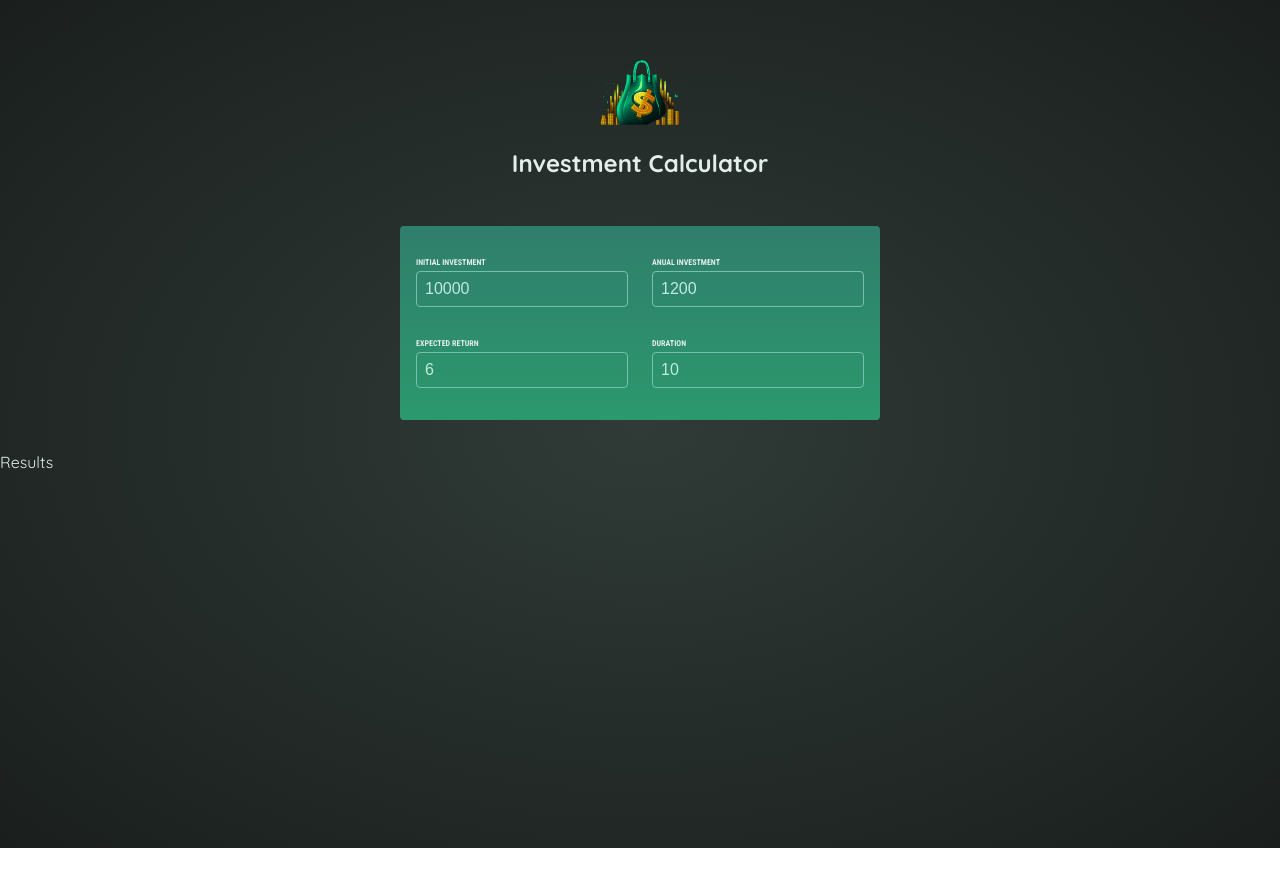
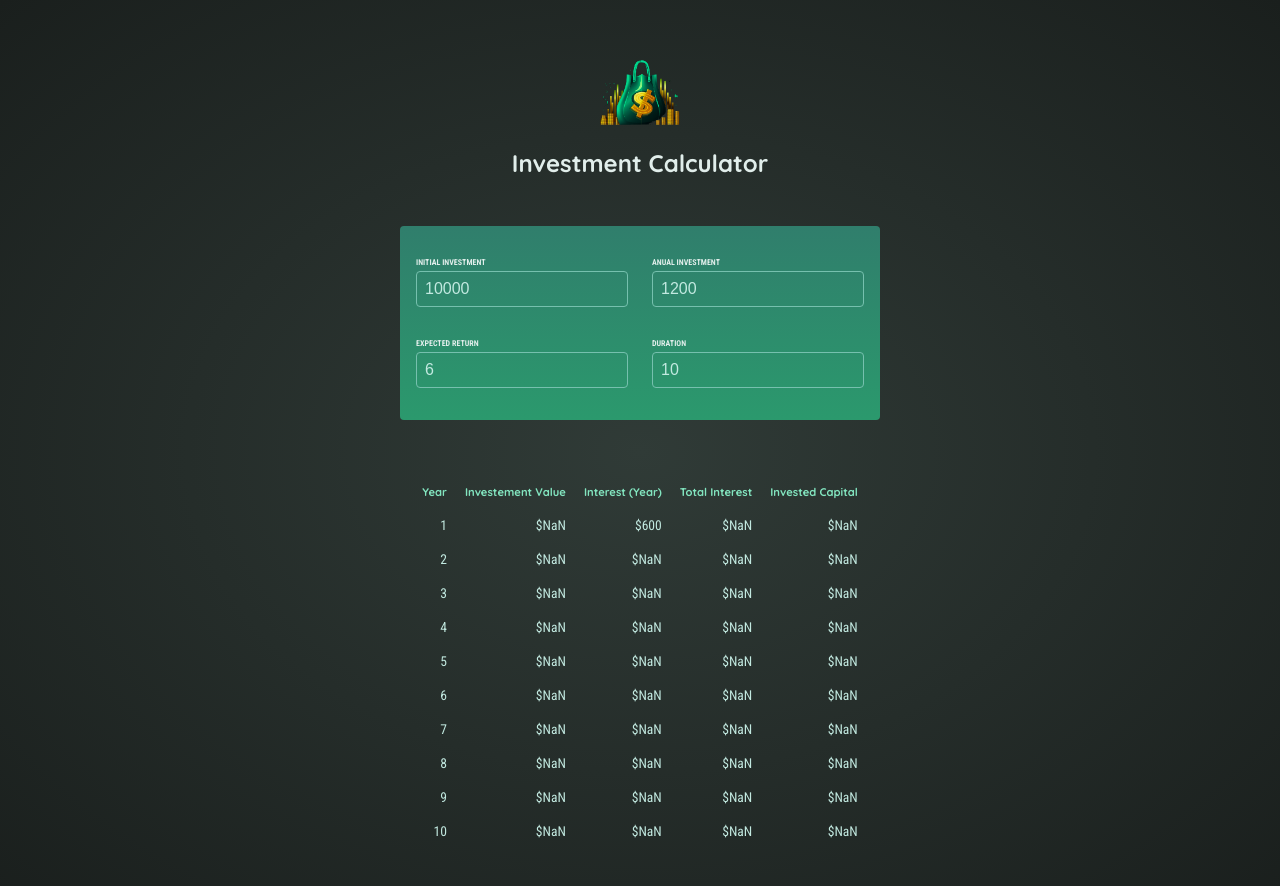
Before and after one commit to aleale2121/investment-calculator, a React (Vite) app: page / in a window 1280 px wide. Shown: the top 886 px of the page. Before the commit the page ends 848 px from the top, so only its background shows below. Built offline with nearby package versions, Linux system fonts and the light colour scheme.

Commit message:
outputing  result and driving more values

```diff
--- a/src/components/Results.jsx
+++ b/src/components/Results.jsx
@@ -1,5 +1,40 @@
-import { calculateInvestmentResults } from "../util/investment.js";
-export default function Results({input}) {
-    const resultData=calculateInvestmentResults(input)
-  return <p>Results</p>;
+import { calculateInvestmentResults, formatter } from "../util/investment.js";
+export default function Results({ input }) {
+  const resultData = calculateInvestmentResults(input);
+  const initialInvestment =
+    resultData[0].valueEndOfYear -
+    resultData[0].interest -
+    resultData[0].annualInvestment;
+  console.log(resultData);
+  return (
+    <table id="result">
+      <thead>
+        <tr>
+          <th>Year</th>
+          <th>Investement Value</th>
+          <th>Interest (Year)</th>
+          <th>Total Interest</th>
+          <th>Invested Capital</th>
+        </tr>
+      </thead>
+      <tbody>
+        {resultData.map((yearData) => {
+          const totalInterest =
+            yearData.valueEndOfYear -
+            yearData.annualInvestment * yearData.year -
+            initialInvestment;
+          const totalAmountInvested = yearData.valueEndOfYear - totalInterest;
+          return (
+            <tr key={yearData.year}>
+              <td>{yearData.year}</td>
+              <td>{formatter.format(yearData.valueEndOfYear)}</td>
+              <td>{formatter.format(yearData.interest)}</td>
+              <td>{formatter.format(totalInterest)}</td>
+              <td>{formatter.format(totalAmountInvested)}</td>
+            </tr>
+          );
+        })}
+      </tbody>
+    </table>
+  );
 }
```
